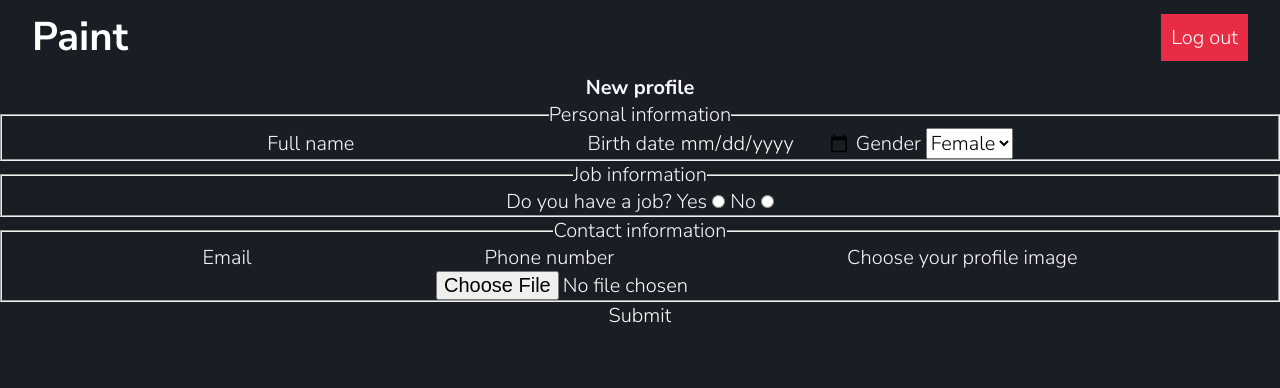
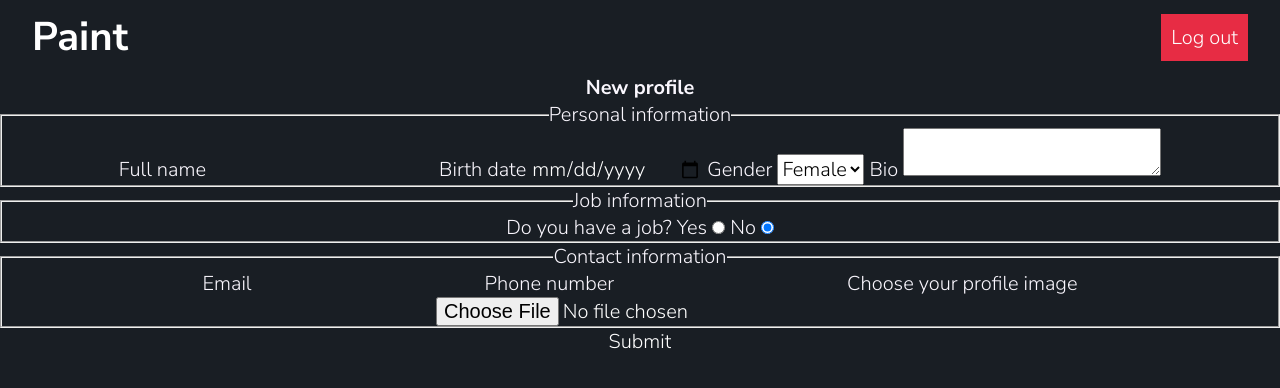
Before and after one commit to donkey-hott/Vue-mini-paint, a Vue app: page /new-user in a window 1280 px wide. Shown: the top 388 px of the page. Built offline with nearby package versions, Linux system fonts and the light colour scheme; no server answers; the database is empty; sample sign-in values are in the browser's storage.

Commit message:
add 'job' and 'bio' fields

```diff
--- a/src/views/Registration.vue
+++ b/src/views/Registration.vue
@@ -20,6 +20,10 @@
             <option value="male">Male</option>
           </select>
         </label>
+        <label for="bio">
+          Bio
+          <textarea></textarea>
+        </label>
       </fieldset>
       <fieldset class="form__job-infos">
         <legend>Job information</legend>
@@ -27,12 +31,34 @@
           Do you have a job?
           <label for="has-job">
             Yes
-            <input name="job" type="radio" id="has-job" />
+            <input
+              v-model="hasJob"
+              :value="true"
+              name="job"
+              type="radio"
+              id="has-job"
+            />
           </label>
           <label for="no-job">
             No
-            <input name="job" type="radio" id="no-job" />
+            <input
+              v-model="hasJob"
+              :value="false"
+              name="job"
+              type="radio"
+              id="no-job"
+            />
           </label>
+          <div v-if="hasJob" class="job__details">
+            <label for="company">
+              Company
+              <input type="text" id="company" />
+            </label>
+            <label for="post">
+              Post
+              <input type="text" id="post" />
+            </label>
+          </div>
         </label>
       </fieldset>
       <fieldset class="form__contact-infos">
@@ -58,7 +84,17 @@
 </template>
 
 <script>
-export default {};
+import { defineComponent, ref } from "@vue/runtime-core";
+
+export default defineComponent({
+  setup() {
+    const hasJob = ref(false);
+
+    return {
+      hasJob,
+    };
+  },
+});
 </script>
 
 <style></style>
```
